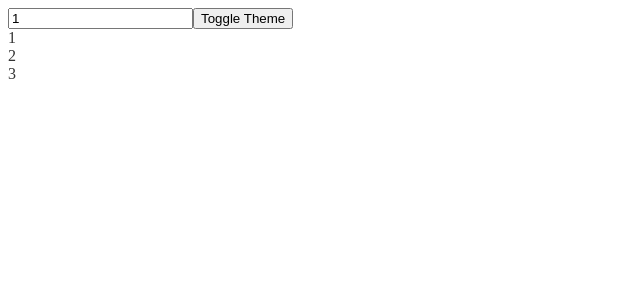
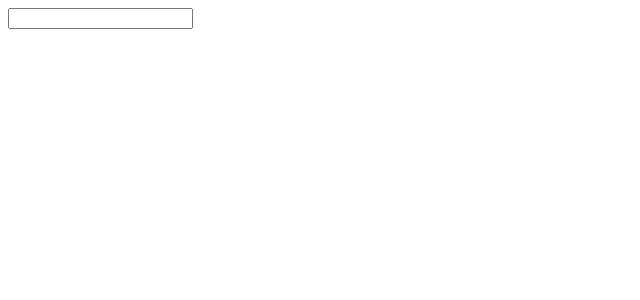
Before and after one commit to karimbaggari/react-hooks, a React (Create React App) app: page / in a window 1280 px wide. Shown: the top 300 px of the page, without its empty margins (0-640 px from the left). Built offline with nearby package versions, Linux system fonts and the light colour scheme.

Commit message:
initial commit CustomHook

```diff
--- a/src/App.js
+++ b/src/App.js
@@ -1,35 +1,10 @@
-import React, { useState, useCallback } from "react";
-import List from "./List";
-
-const ACTIONS = {
-  INCREMENT: "Increment",
-  DECREMENT: "Decrement",
-};
+import React, { useState } from "react";
+import useLocalStorage from "./useLocalStorage";
 
 export default function App() {
-  const [number, setNumber] = useState(1);
-  const [dark, setDark] = useState(false);
-
-  const getItems =useCallback(() => {
-    return [number, number + 1, number + 2];
-  },[number]);
-
-  const theme = {
-    backgroundColor: dark ? "#333" : "#FFF",
-    color: dark ? "#FFF" : "#333",
-  };
+  const [name, setName] = useLocalStorage("name","");
 
   return (
-    <div style={theme}>
-      <input
-        type="number"
-        value={number}
-        onChange={(e) => setNumber(parseInt(e.target.value))}
-      />
-      <button onClick={() => setDark((prevDark) => !prevDark)}>
-        Toggle Theme
-      </button>
-      <List getItems={getItems} />
-    </div>
+    <input type="text" value={name} onChange={(e) => setName(e.target.value)} />
   );
 }
--- a/src/List.js
+++ /dev/null
@@ -1,13 +0,0 @@
-import React, { useEffect, useState } from "react";
-
-function List({ getItems }) {
-  const [items, setItems] = useState([]);
-
-  useEffect(() => {
-    setItems(getItems());
-    console.log("Updating items");
-  }, [getItems]);
-  return items.map((item) => <div key={item}>{item}</div>);
-}
-
-export default List;
--- /dev/null
+++ b/src/useLocalStorage.js
@@ -0,0 +1,18 @@
+import { useState, useEffect } from "react";
+
+function getSavedValue(key, initialValue) {
+  const savedValue = JSON.parse(localStorage.getItem(key));
+  if (savedValue) return savedValue;
+  if (initialValue instanceof Function) return initialValue();
+  return initialValue;
+}
+
+export default function useLocalStorage(key, initialValue) {
+  const [value, setValue] = useState(() => {
+    return getSavedValue(key, initialValue);
+  });
+  useEffect(() => {
+    localStorage.setItem(key, JSON.stringify(value));
+  }, [value]);
+  return [value, setValue];
+}
```
